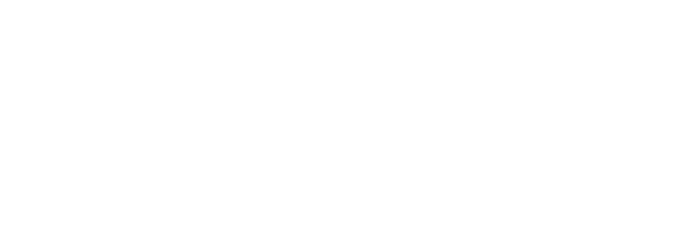
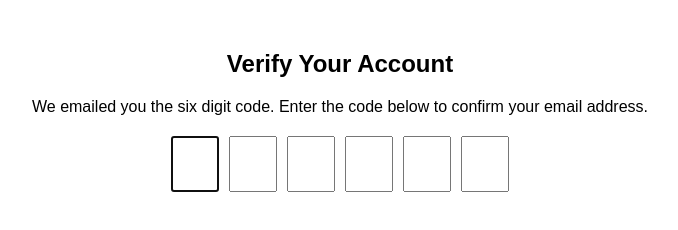
Before and after one commit to acciojob/OTP-Srivarsha-2012, a website: page main.html in a window 1280 px wide. Shown: the whole page, without its empty margins (300-978 px from the left). Drawn offline with Linux system fonts and the light colour scheme.

Commit message:
created a submission

```diff
--- a/main.html
+++ b/main.html
@@ -1,16 +1,80 @@
+
 <!DOCTYPE html>
+<html lang="en">
+<head>
+<meta charset="UTF-8">
+<title>OTP Verification</title>
 
-<html>
+<style>
+    body {
+        font-family: Arial, sans-serif;
+        text-align: center;
+        margin-top: 50px;
+    }
 
-<head>
-	<link rel="stylesheet" href="styles.css">
+    .code-container {
+        display: flex;
+        justify-content: center;
+        gap: 10px;
+        margin-top: 20px;
+    }
+
+    .code {
+        width: 40px;
+        height: 50px;
+        font-size: 24px;
+        text-align: center;
+    }
+</style>
+
 </head>
+<body>
 
-<body>
-	<!-- the entire body must be written by student -->
-    <script type="text/javascript" src="./script.js">
+<h2 id="verification_heading">Verify Your Account</h2>
+<p id="verification_subtext">
+    We emailed you the six digit code. Enter the code below to confirm your email address.
+</p>
+
+<div class="code-container">
+    <input type="text" maxlength="1" class="code">
+    <input type="text" maxlength="1" class="code">
+    <input type="text" maxlength="1" class="code">
+    <input type="text" maxlength="1" class="code">
+    <input type="text" maxlength="1" class="code">
+    <input type="text" maxlength="1" class="code">
+</div>
+
+<script>
+const codes = document.querySelectorAll('.code');
+
+// Focus first input on load
+codes[0].focus();
+
+codes.forEach((code, index) => {
+    code.addEventListener('input', (e) => {
+        const value = e.target.value;
+
+        // Allow only numbers
+        if (!/^[0-9]$/.test(value)) {
+            e.target.value = '';
+            return;
+        }
+
+        // Move to next input
+        if (value && index < codes.length - 1) {
+            codes[index + 1].focus();
+        }
+    });
+
+    code.addEventListener('keydown', (e) => {
+        if (e.key === 'Backspace') {
+            if (code.value === '' && index > 0) {
+                codes[index - 1].focus();
+            }
+        }
+    });
+});
 </script>
 
 </body>
-
 </html>
```
